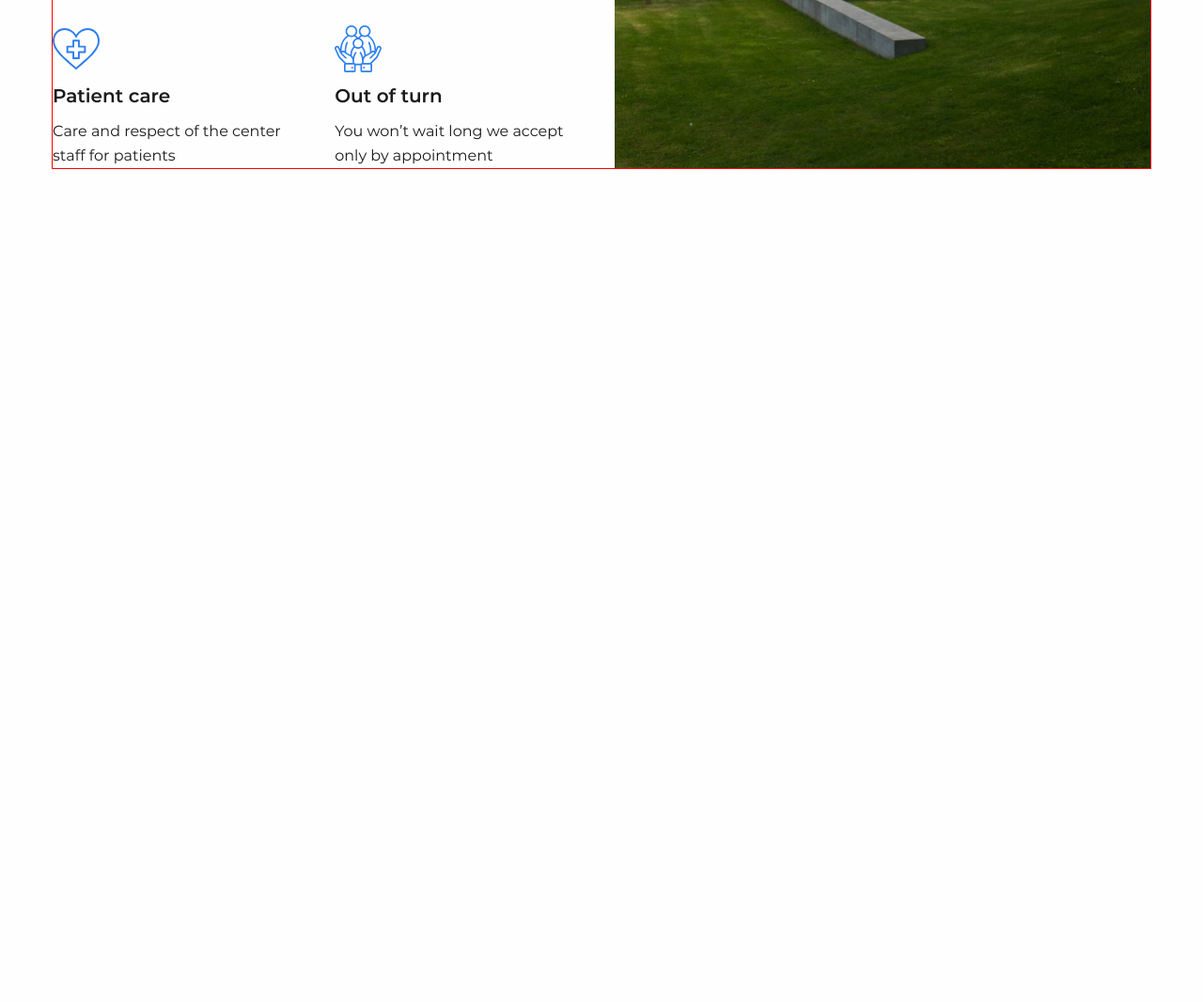
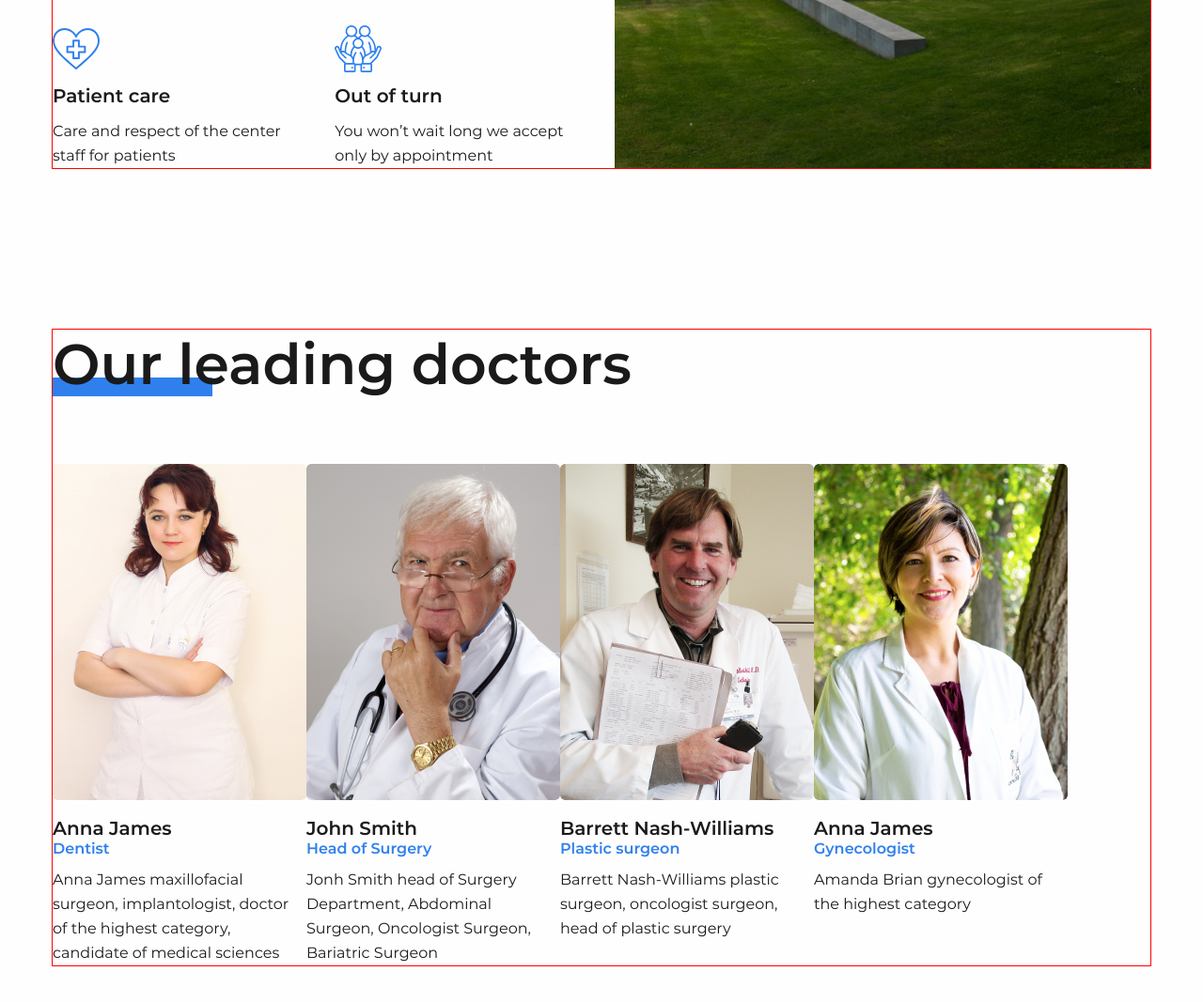
Before and after one commit to khomchenko/medical-landing, a website: page index.html in a window 1280 px wide. Shown: the part 1519-2586 px from the top of the page at 94% size. Before the commit the page ends 1784 px from the top, so only its background shows below. Drawn offline with Linux system fonts and the light colour scheme.

Commit message:
Add members section

```diff
--- /dev/null
+++ b/assets/sass/_members.scss
@@ -0,0 +1,42 @@
+.members {
+    display: flex;
+    flex-direction: column;
+    padding: 8.5rem 0;
+
+    &__inner {
+        display: flex;
+        flex-direction: column;
+    }
+
+    &__wrap {
+        display: flex;
+        margin-top: 7rem;
+
+        &__block {
+            display: flex;
+            flex-direction: column;
+            max-width: 27rem;
+            width: 100%;
+
+            &--img {
+                max-width: 100%;
+                height: 35.8rem;
+                object-fit: cover;
+                border-radius: 5px;
+                margin-bottom: 1.5rem;
+            }
+
+            &--position {
+                line-height: 2rem;
+                font-weight: 600;
+                color: var(--color-primary);
+                margin-top: -3px;
+                margin-bottom: 1rem;
+            }
+
+            &--descr {
+
+            }
+        }
+    }
+}
--- a/assets/sass/main.scss
+++ b/assets/sass/main.scss
@@ -7,6 +7,8 @@
 @import "footer";
 @import "hero";
 @import "about";
+@import "members";
+
 
 @import "utilities";
 @import "media";
--- a/index.html
+++ b/index.html
@@ -103,6 +103,40 @@
         </div>
     </section>
 
+    <section class="members">
+        <div class="container">
+            <div class="members__inner">
+                <h1 class="heading-primary">Our leading doctors</h1>
+                <div class="members__wrap">
+                    <div class="members__wrap__block">
+                        <img src="./assets/images/members/dentist.png" alt="Dentist" class="members__wrap__block--img">
+                        <h3 class="heading-tertiary">Anna James</h3>
+                        <span class="members__wrap__block--position">Dentist</span>
+                        <p class="members__wrap__block--descr">Anna James maxillofacial surgeon, implantologist, doctor of the highest category, candidate of medical sciences</p>
+                    </div>
+                    <div class="members__wrap__block">
+                        <img src="./assets/images/members/head-of-surgery.png" alt="Head of Surgery" class="members__wrap__block--img">
+                        <h3 class="heading-tertiary">John Smith</h3>
+                        <span class="members__wrap__block--position">Head of Surgery</span>
+                        <p class="members__wrap__block--descr">Jonh Smith head of Surgery Department, Abdominal Surgeon, Oncologist Surgeon, Bariatric Surgeon</p>
+                    </div>
+                    <div class="members__wrap__block">
+                        <img src="./assets/images/members/plastic.png" alt="Plastic surgeon" class="members__wrap__block--img">
+                        <h3 class="heading-tertiary">Barrett Nash-Williams</h3>
+                        <span class="members__wrap__block--position">Plastic surgeon</span>
+                        <p class="members__wrap__block--descr">Barrett Nash-Williams plastic surgeon, oncologist surgeon, head of plastic surgery</p>
+                    </div>
+                    <div class="members__wrap__block">
+                        <img src="./assets/images/members/gynecologist.png" alt="Gynecologist" class="members__wrap__block--img">
+                        <h3 class="heading-tertiary">Anna James</h3>
+                        <span class="members__wrap__block--position">Gynecologist</span>
+                        <p class="members__wrap__block--descr">Amanda Brian gynecologist of the highest category</p>
+                    </div>
+                </div>
+            </div>
+        </div>
+    </section>
+
     <script src="./assets/js/main.js"></script>
 </body>
 </html>
```
Also changed, not shown: assets/css/style.css, assets/images/members/dentist.png (added), assets/images/members/gynecologist.png (added), assets/images/members/head-of-surgery.png (added), assets/images/members/plastic.png (added).
